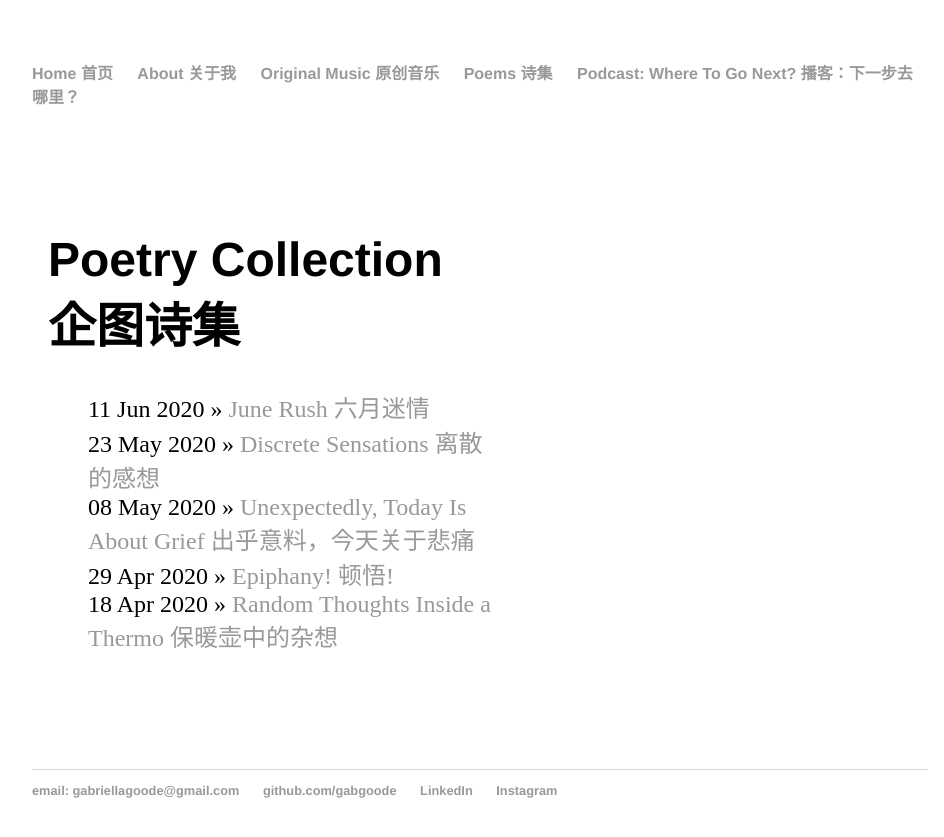
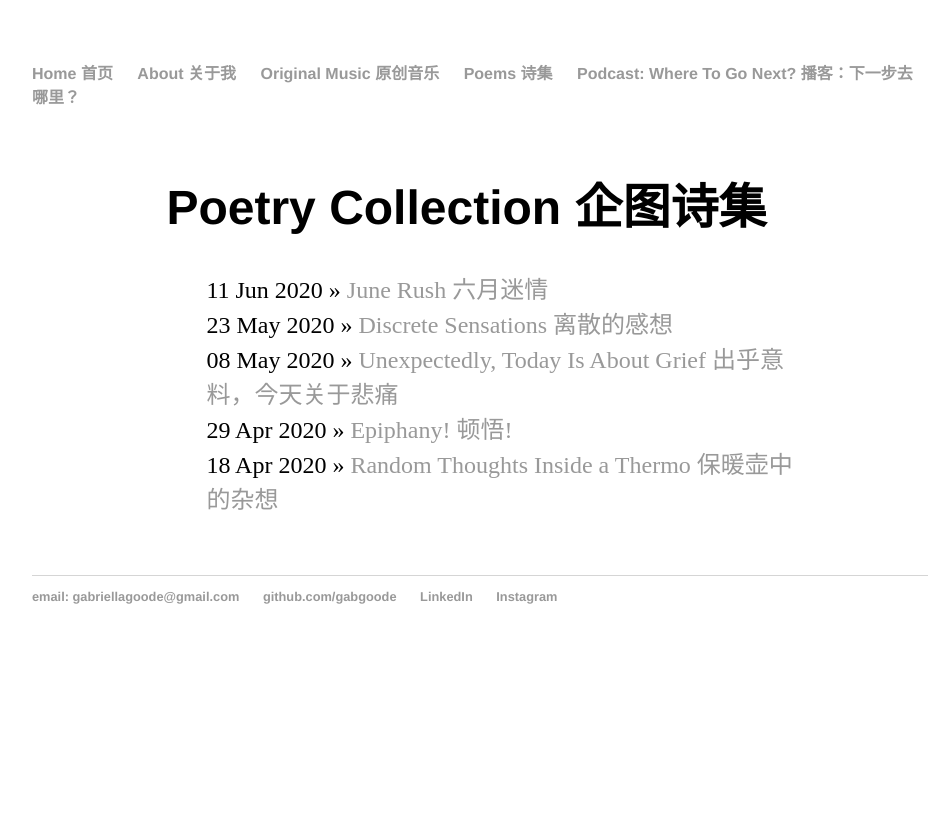
Before and after one commit to gabgoode/gabgoode.github.io, a Jekyll site: the page built from blog/index.html, in a window 1280 px wide. Shown: the top 837 px of the page, without its empty margins (160-1104 px from the left). Built offline with Jekyll 4.4.1, drawn with Linux system fonts in a browser that asks for light colours.

Commit message:
Update main.css

```diff
--- a/css/main.css
+++ b/css/main.css
@@ -1,7 +1,30 @@
-body,div {
+body, section, div {
     margin: 60px auto;
     width: 70%;
 }
+section {
+  width: 100%;
+}
+
+article {
+  position: relative;
+  top: 50%;
+  left: 50%;
+  padding: 1rem;
+  text-align: center;
+  transform: translate(-50%, -50%);
+}
+
+/* Pattern styles */
+.left-half {
+  float: left;
+  width: 50%;
+}
+.right-half {
+  float: left;
+  width: 50%;
+}
+
 nav ul, footer ul {
     font-family:'Helvetica', 'Arial', 'Sans-Serif';
     padding: 0px;
@@ -41,18 +64,3 @@ ul.posts {
 ul.posts li {
     list-style: none;
 }
-
-article {
-  position: relative;
-  top: 50%;
-  left: 50%;
-  text-align: center;
-  transform: translate(-50%, -50%);
-}
-
-div {
-  display: inline-block;
-  vertical-align: top;
-  width: 50%;
-  padding: 1rem;
-}
```
